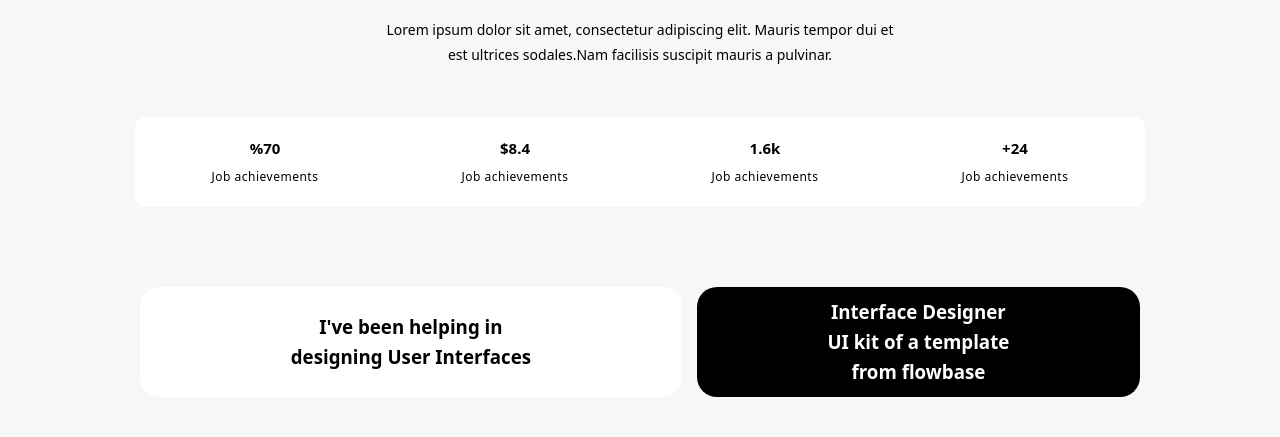
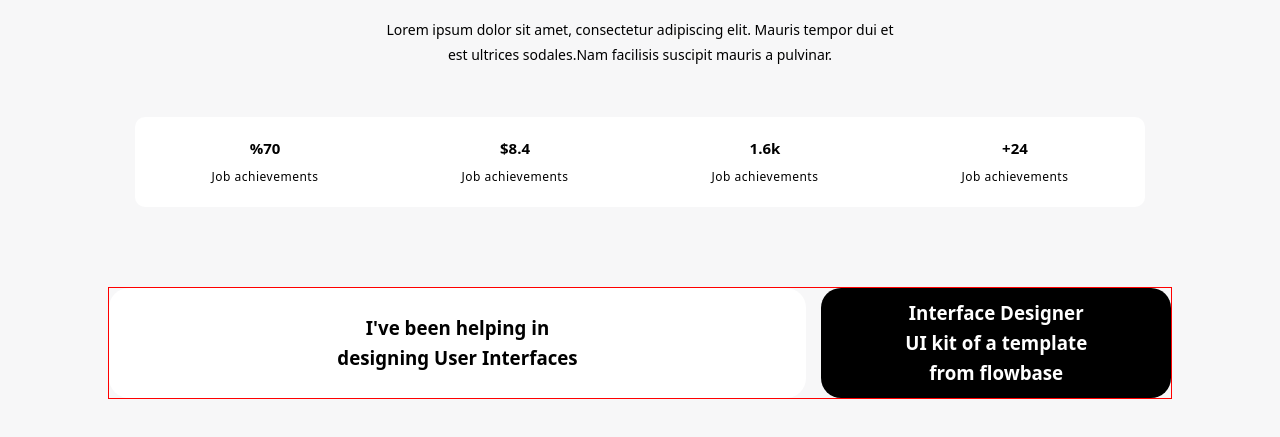
Before and after one commit to kwawbaidoo/flowbase_template, a plain HTML site: page index.html in a window 1280 px wide. Shown: the part 267-704 px from the top of the page. Drawn offline with Linux system fonts and the light colour scheme.

Commit message:
changed size of bottom cards

```diff
--- a/index.html
+++ b/index.html
@@ -68,7 +68,7 @@
                 <span class="jobAchie ">Job achievements</span>
             </div>
           </div>
-        <div style="display: flex; flex-direction: columns; gap: 15px; width: 80%;">
+        <div style="display: flex; flex-direction: columns; gap: 15px; width: 85%; border: 1px solid red;">
         <div class="bg-whites rounded-md h-24 col-span-2 flex items-center justify-center">
             <h3 class="tracking-wider">I've been helping in <br>designing User Interfaces</h3>
         </div>
--- a/style.css
+++ b/style.css
@@ -162,7 +162,7 @@ body {
 }
 .bg-whites {
     background-color: white;
-    width: 550px;
+    width: 66%;
     height: 110px;
     display: flex;
     align-items: center;
@@ -175,7 +175,7 @@ body {
 .bg-blacks {
     color: white;
     background-color: black;
-    width: 450px;
+    width: 33%;
     height: 110px;
     display: flex;
     flex-direction: column;
```
